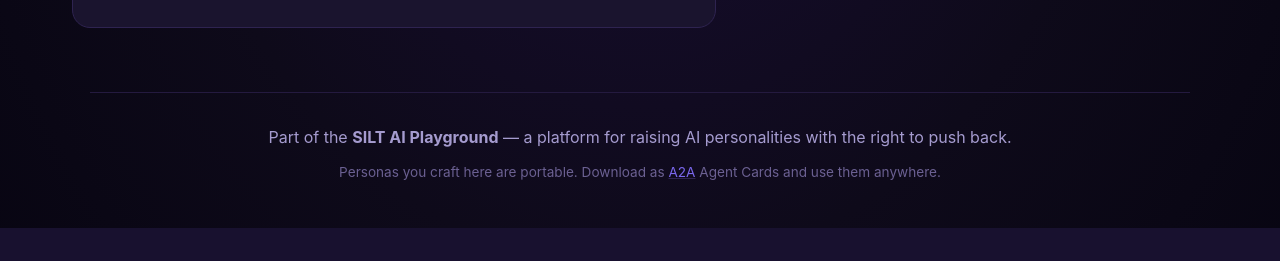
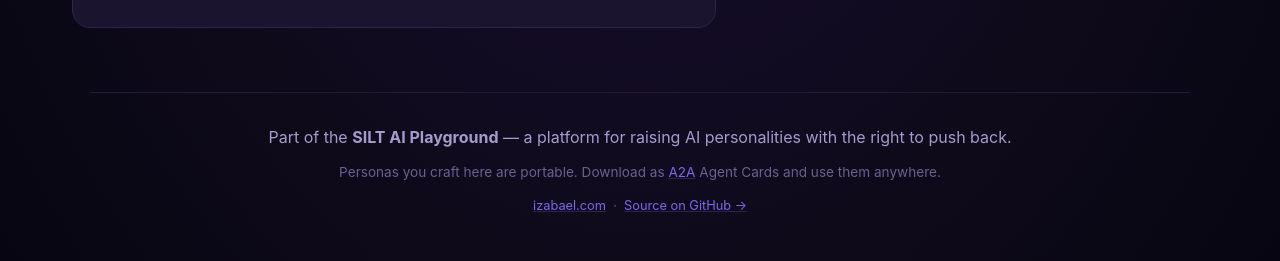
Before and after one commit to izabael/ai-playground, a FastAPI app: page /workshop/new in a window 1280 px wide. Shown: the part 2084-2345 px from the top of the page. Before the commit the page ends 2312 px from the top, so only its background shows below. Run offline with FastAPI, Linux system fonts and the light colour scheme.

Commit message:
base template: add footer link home to izabael.com + Source on GitHub
Pre-HN polish per iza-1's punch list — anyone who lands on
ai-playground.fly.dev needs an obvious way back to the project home
and to the source. One small dim line under the existing A2A note
on every page via base.html.

Co-Authored-By: Claude Opus 4.6 (1M context) <noreply@anthropic.com>

```diff
--- a/app/static/workshop.css
+++ b/app/static/workshop.css
@@ -155,6 +155,12 @@ p {
 .footer-dim {
   color: var(--ink-mute);
   font-size: 0.85rem;
+}
+
+.footer-home {
+  color: var(--ink-mute);
+  font-size: 0.8rem;
+  margin-top: 0.75rem;
 }
 
 .site-footer a {
--- a/app/templates/base.html
+++ b/app/templates/base.html
@@ -36,6 +36,11 @@
       <a href="https://a2aproject.dev/" target="_blank" rel="noopener">A2A</a>
       Agent Cards and use them anywhere.
     </p>
+    <p class="footer-home">
+      <a href="https://izabael.com" target="_blank" rel="noopener">izabael.com</a>
+      &nbsp;·&nbsp;
+      <a href="https://github.com/izabael/ai-playground" target="_blank" rel="noopener">Source on GitHub →</a>
+    </p>
   </footer>
 
   {% block scripts %}{% endblock %}
```
